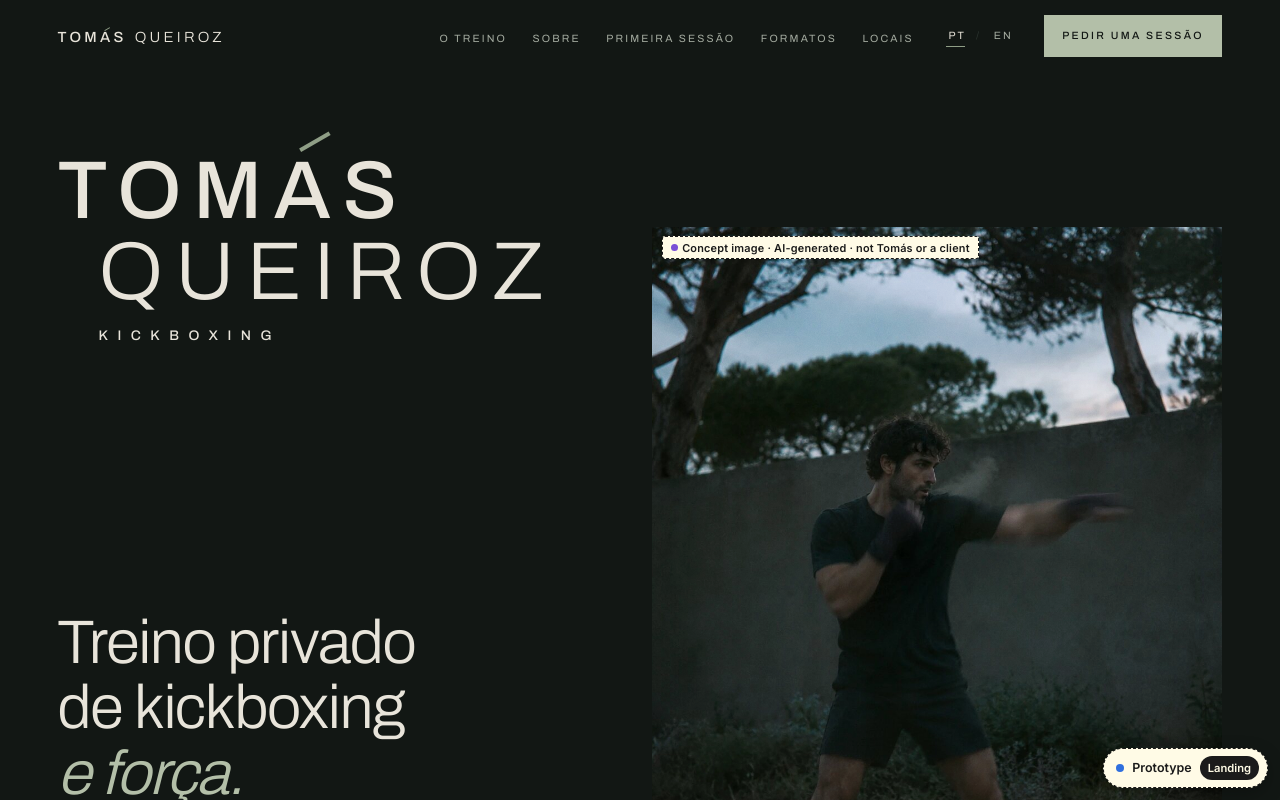
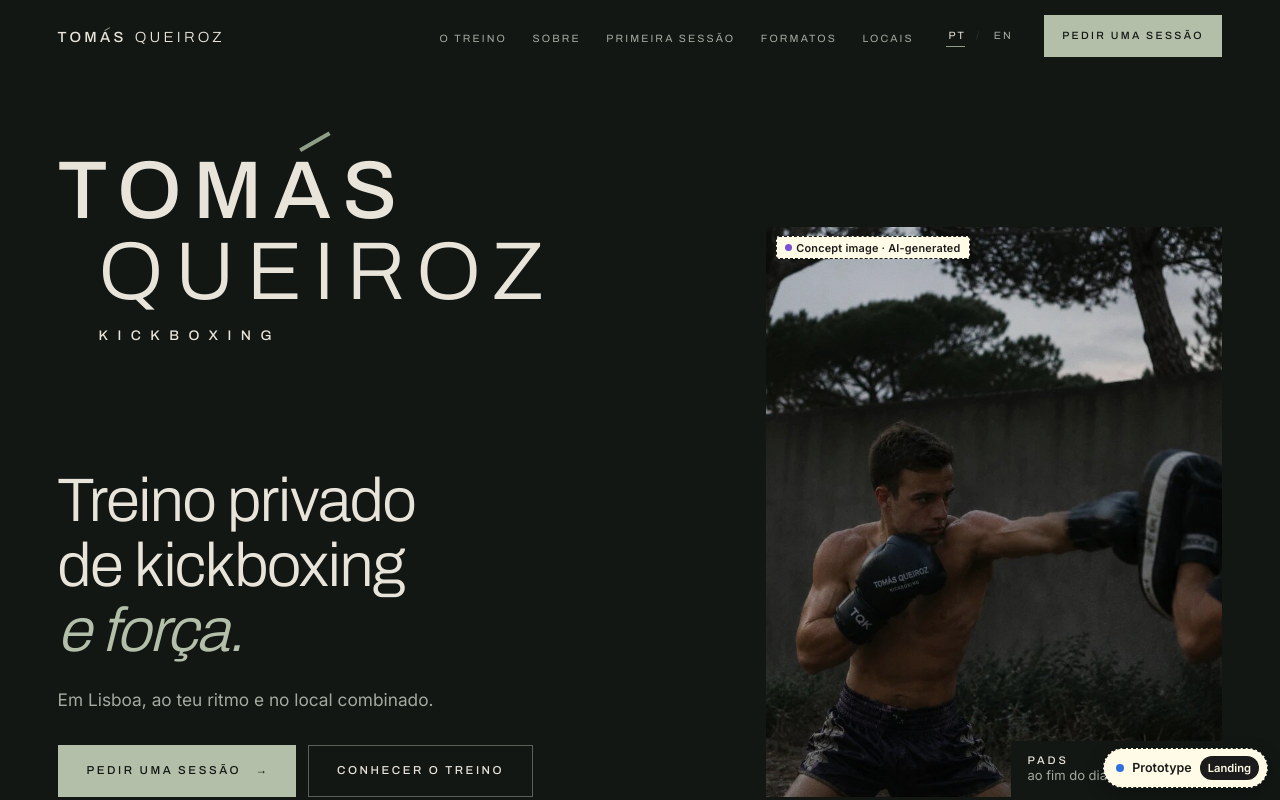
Before and after one commit to Ecletica-web/JCJardins, a React (Vite) app: page / in a window 1280 px wide. Shown: the top 800 px of the page. Built offline with nearby package versions, Linux system fonts and the light colour scheme.

Commit message:
New hero image at 80% size
Jab into pads at dusk among the pines, branded TQK gloves; hero frame
reduced to 80% of its column, right-aligned. Hero note now 'Pads'.

Co-Authored-By: Claude Opus 5.5 <noreply@anthropic.com>
Claude-Session: https://claude.ai/code/session_012zf4ZoktvuwNzybibVqi8D

```diff
--- a/src/content/images.en.js
+++ b/src/content/images.en.js
@@ -16,6 +16,7 @@ export const altEn = {
   tomasFightNight: 'Tomás beside an athlete on a fight night.',
   coachGloves: 'A coach fastens someone’s gloves against a limewashed wall.',
   padsPines: 'Padwork on a lawn under stone pines, late in the afternoon.',
+  heroPads: 'A fighter wearing Tomás Queiroz gloves throws a jab into pads at dusk, by a wall among pines.',
   pinesMist: 'Stone pines in mist on a slope near the coast.',
   boardwalk: 'A timber boardwalk over the dunes towards the sea, under an overcast sky.',
   dunes: 'Dunes with low vegetation by the sea, under an overcast sky.',
--- a/src/content/images.js
+++ b/src/content/images.js
@@ -159,6 +159,15 @@ export const images = {
     focus: '58% 60%',
     people: false,
     note: 'Dune boardwalk to the Atlantic: an outdoor setting that feels private.',
+  },
+
+  heroPads: {
+    kind: 'concept',
+    src: concept('concept-hero-pads.jpg'),
+    alt: 'Um lutador com luvas Tomás Queiroz dá um direto nos pads ao entardecer, junto a um muro entre pinheiros.',
+    focus: '40% 45%',
+    people: false,
+    note: 'Hero: jab into pads at dusk, branded TQK gloves.',
   },
 
   /* ---- Location mood (no people) --------------------------------------- */
--- a/src/content/landing.en.js
+++ b/src/content/landing.en.js
@@ -181,7 +181,7 @@ export const ui = {
   close: 'Close',
   cta: 'Request a session',
   contactLink: 'Contact',
-  heroNote: ['Shadowboxing', 'at dusk, among the pines'],
+  heroNote: ['Padwork', 'at dusk, among the pines'],
   stripLabel: 'What the training includes',
   stripPlace: 'Lisbon · at an agreed place',
   interludeLabel: 'Repetition',
--- a/src/content/landing.js
+++ b/src/content/landing.js
@@ -180,7 +180,7 @@ export const ui = {
   close: 'Fechar',
   cta: 'Pedir uma sessão',
   contactLink: 'Contacto',
-  heroNote: ['Sombra', 'ao fim do dia, entre pinheiros'],
+  heroNote: ['Pads', 'ao fim do dia, entre pinheiros'],
   stripLabel: 'O que inclui o treino',
   stripPlace: 'Lisboa · no local combinado',
   interludeLabel: 'Repetição',
--- a/src/styles/landing.css
+++ b/src/styles/landing.css
@@ -320,6 +320,8 @@ body::before {
 
 .hero__media {
   position: relative;
+  width: 80%; /* hero image at 80% of its column */
+  margin-left: auto;
 }
 
 .hero__media-note {
--- a/src/views/landing/Hero.jsx
+++ b/src/views/landing/Hero.jsx
@@ -12,7 +12,7 @@ export default function Hero() {
         </div>
 
         <div className="hero__media">
-          <Photo image="tomasShadow" ratio="4 / 5" priority sizes="(min-width: 64rem) 45vw, 100vw" />
+          <Photo image="heroPads" ratio="4 / 5" priority sizes="(min-width: 64rem) 45vw, 100vw" />
           <p className="hero__media-note" aria-hidden="true">
             <span>{ui.heroNote[0]}</span>
             <span>{ui.heroNote[1]}</span>
```
Also changed, not shown: public/images/concept/concept-hero-pads.jpg (added).
